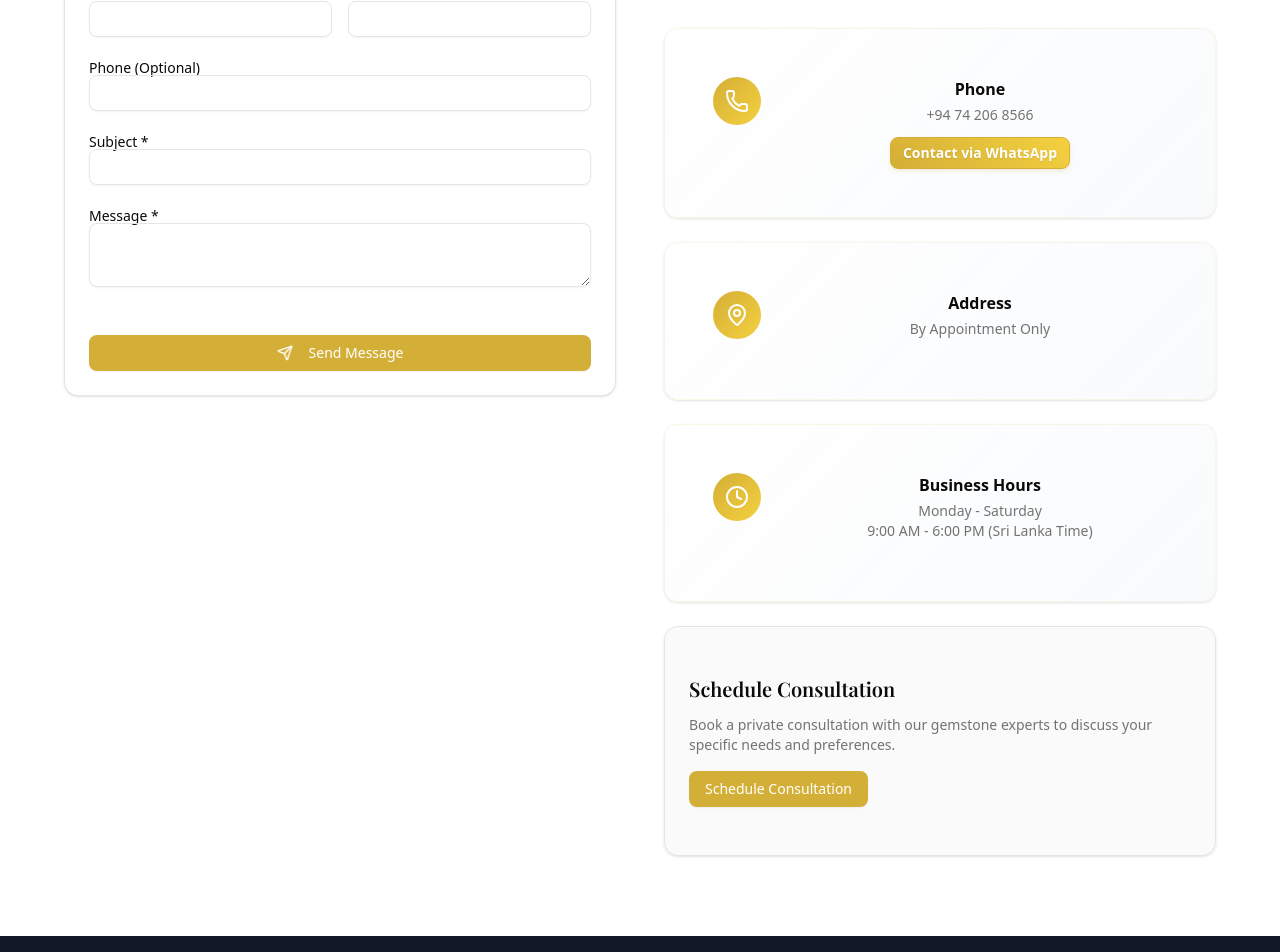
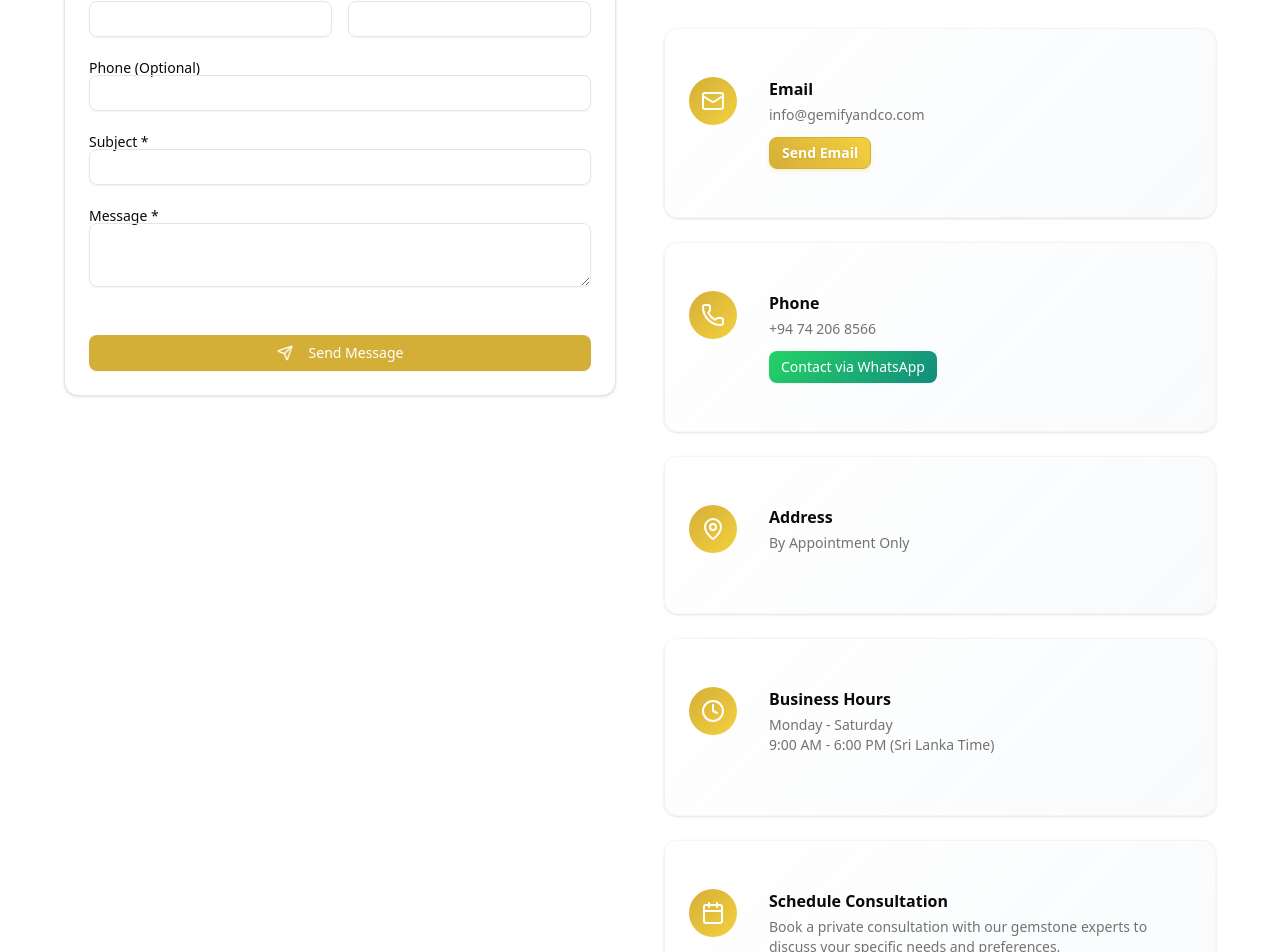
Before and after one commit to zozkan123/gemify-react-website, a React (Vite) app: page /contact in a window 1280 px wide. Shown: the part 520-1472 px from the top of the page. Built offline with nearby package versions, Linux system fonts and the light colour scheme.

Commit message:
Update Contact.jsx

```diff
--- a/src/pages/Contact.jsx
+++ b/src/pages/Contact.jsx
@@ -5,7 +5,7 @@ import { Button } from '@/components/ui/button';
 import { Input } from '@/components/ui/input';
 import { Textarea } from '@/components/ui/textarea';
 import { Label } from '@/components/ui/label';
-import { Mail, Phone, MapPin, Clock, Send, CheckCircle } from 'lucide-react';
+import { Mail, Phone, MapPin, Clock, Send, CheckCircle, Calendar } from 'lucide-react';
 
 const Contact = ({ language }) => {
   const [formData, setFormData] = useState({
@@ -192,7 +192,10 @@ const Contact = ({ language }) => {
         headers: {
           'Content-Type': 'application/json',
         },
-        body: JSON.stringify(formData),
+        body: JSON.stringify({
+          ...formData,
+          timestamp: new Date().toISOString()
+        }),
       });
 
       if (response.ok) {
@@ -200,11 +203,17 @@ const Contact = ({ language }) => {
       } else {
         const errorData = await response.json();
         console.error('Error sending message:', errorData.error);
-        // You could set an error state here to show to the user
+        // Fallback to email client if API fails
+        const subject = encodeURIComponent(formData.subject);
+        const body = encodeURIComponent(`Name: ${formData.name}\nEmail: ${formData.email}\nPhone: ${formData.phone}\n\nMessage:\n${formData.message}`);
+        window.open(`mailto:info@gemifyandco.com?subject=${subject}&body=${body}`);
       }
     } catch (error) {
       console.error('Error sending message:', error);
-      // You could set an error state here to show to the user
+      // Fallback to email client if API fails
+      const subject = encodeURIComponent(formData.subject);
+      const body = encodeURIComponent(`Name: ${formData.name}\nEmail: ${formData.email}\nPhone: ${formData.phone}\n\nMessage:\n${formData.message}`);
+      window.open(`mailto:info@gemifyandco.com?subject=${subject}&body=${body}`);
     } finally {
       setIsSubmitting(false);
     }
@@ -240,12 +249,20 @@ const Contact = ({ language }) => {
 
   const contactMethods = [
     {
+      icon: Mail,
+      label: t.emailLabel,
+      value: 'info@gemifyandco.com',
+      action: () => window.open('mailto:info@gemifyandco.com'),
+      buttonText: t.emailContact,
+      buttonClass: "contact-button-enhanced email-button-glow"
+    },
+    {
       icon: Phone,
       label: t.phoneLabel,
       value: '+94 74 206 8566',
       action: () => window.open("https://wa.me/94742068566"),
       buttonText: t.whatsappContact,
-      buttonClass: "contact-button-enhanced email-button-glow"
+      buttonClass: "contact-button-enhanced whatsapp-button-enhanced"
     },
     {
       icon: MapPin,
@@ -423,7 +440,7 @@ const Contact = ({ language }) => {
 
               <div className="space-y-6">
                 {contactMethods.map((method, index) => (
-                  <Card key={index} className="p-6 text-center contact-method-card contact-info-card">
+                  <Card key={index} className="contact-method-card contact-info-card">
                     <CardContent className="p-6">
                       <div className="flex items-start space-x-4">
                         <div className="w-12 h-12 bg-primary-gold rounded-full flex items-center justify-center contact-icon-enhanced contact-method-icon">
@@ -439,7 +456,7 @@ const Contact = ({ language }) => {
                               variant="outline"
                               size="sm"
                               onClick={method.action}
-                              className={`border-primary-gold text-primary-gold hover:bg-primary-gold hover:text-white whatsapp-button-enhanced ${method.buttonClass}`}
+                              className={`border-primary-gold text-primary-gold hover:bg-primary-gold hover:text-white ${method.buttonClass}`}
                             >
                               {method.buttonText}
                             </Button>
@@ -449,25 +466,32 @@ const Contact = ({ language }) => {
                     </CardContent>
                   </Card>
                 ))}
+
+                {/* Schedule Consultation - Now matches other cards */}
+                <Card className="contact-method-card contact-info-card">
+                  <CardContent className="p-6">
+                    <div className="flex items-start space-x-4">
+                      <div className="w-12 h-12 bg-primary-gold rounded-full flex items-center justify-center contact-icon-enhanced contact-method-icon">
+                        <Calendar className="h-6 w-6 text-white" />
                       </div>
-
-              {/* Schedule Consultation */}
-              <Card className="bg-muted/50">
-                <CardContent className="p-6">
-                  <h3 className="font-playfair text-xl font-semibold mb-3">
-                    {t.scheduleConsultation}
-                  </h3>
-                  <p className="text-muted-foreground text-sm mb-4">
+                      <div className="flex-1">
+                        <h3 className="font-semibold mb-1">{t.scheduleConsultation}</h3>
+                        <p className="text-muted-foreground text-sm mb-3">
                           {t.consultationDesc}
                         </p>
                         <Button
-                    className="bg-primary-gold hover:bg-yellow-600 text-white"
+                          variant="outline"
+                          size="sm"
                           onClick={() => window.open('https://wa.me/94742068566?text=I would like to schedule a consultation')}
+                          className="border-primary-gold text-primary-gold hover:bg-primary-gold hover:text-white contact-button-enhanced"
                         >
                           {t.scheduleConsultation}
                         </Button>
+                      </div>
+                    </div>
                   </CardContent>
                 </Card>
+              </div>
             </motion.div>
           </div>
         </div>
```
Lines whose indentation alone changed are shown as unchanged.
